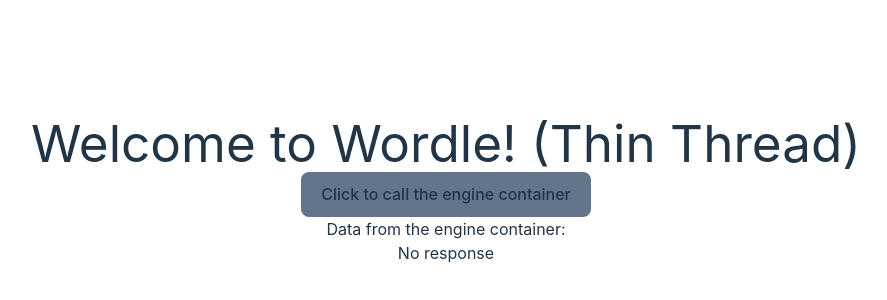
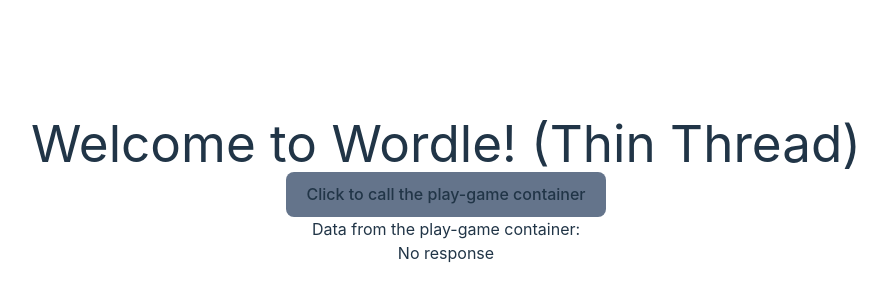
Before and after one commit to abronstone/Vaasle, a React (Vite) app in the folder src/frontend/: page / in a window 1280 px wide. Shown: the part 210-510 px from the top of the page, without its empty margins (194-1081 px from the left). Built offline with nearby package versions, Linux system fonts and the light colour scheme.

Commit message:
Connect FE container to play-game container

```diff
--- a/src/frontend/src/App.tsx
+++ b/src/frontend/src/App.tsx
@@ -1,32 +1,29 @@
-import { useState } from 'react'
-import { engineApi } from './util/apiCalls'
-import './App.css'
+import { useState } from "react";
+import { playGameApi } from "./util/apiCalls";
+import "./App.css";
 
 function App() {
-  const [engineApiData, setEngineApiData] = useState("No response")
+  const [playGameApiData, setPlayGameApiData] = useState("No response");
 
   const handleEngineButtonClick = async () => {
-    try{
-      const data = await engineApi()
-      setEngineApiData(data)
+    try {
+      const data = await playGameApi();
+      setPlayGameApiData(data);
+    } catch (error) {
+      console.log(error);
     }
-    catch(error){
-      console.log(error)
-    }
-  }
+  };
 
   return (
     <>
       <h1>Welcome to Wordle! (Thin Thread)</h1>
-      <button className="bg-slate-500"onClick={handleEngineButtonClick}>
-        Click to call the engine container
+      <button className="bg-slate-500" onClick={handleEngineButtonClick}>
+        Click to call the play-game container
       </button>
-      <h3>Data from the engine container:</h3>
-      <p>
-        {engineApiData}
-      </p>
+      <h3>Data from the play-game container:</h3>
+      <p>{playGameApiData}</p>
     </>
-  )
+  );
 }
 
-export default App
+export default App;
--- a/src/frontend/src/util/apiCalls.ts
+++ b/src/frontend/src/util/apiCalls.ts
@@ -1,11 +1,11 @@
-import axios from 'axios';
+import axios from "axios";
 
-export const engineApi = async (): Promise<string> => {
+export const playGameApi = async (): Promise<string> => {
   try {
-    const res = await axios.get("http://localhost:5001/");
+    const res = await axios.get("http://localhost:5002/");
 
     if (res.status !== 200) {
-        throw new Error(`HTTP error! Status: ${res.status}`);
+      throw new Error(`HTTP error! Status: ${res.status}`);
     }
 
     const data = await res.data;
```
Also changed, not shown: 1 other file (tests, documents, lock files or other folders).
